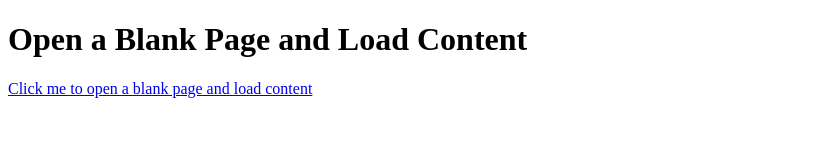
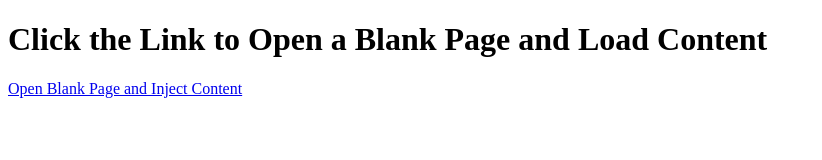
Before and after one commit to lo672/lo6721, a plain HTML site: page lowtaper.html in a window 1280 px wide. Shown: the whole page, without its empty margins (0-822 px from the left). Drawn offline with Linux system fonts and the light colour scheme.

Commit message:
Update lowtaper.html

```diff
--- a/lowtaper.html
+++ b/lowtaper.html
@@ -3,24 +3,27 @@
 <head>
     <meta charset="UTF-8">
     <meta name="viewport" content="width=device-width, initial-scale=1.0">
-    <title>Load Content into Blank Page</title>
+    <title>Inject Content into Blank Page</title>
 </head>
 <body>
-    <h1>Open a Blank Page and Load Content</h1>
-    <p>
-        <a href="about:blank" target="_blank" onclick="openBlankPage()">Click me to open a blank page and load content</a>
-    </p>
+    <h1>Click the Link to Open a Blank Page and Load Content</h1>
+    <p><a href="about:blank" target="_blank" id="open-blank">Open Blank Page and Inject Content</a></p>
 
     <script>
-        function openBlankPage() {
+        document.getElementById('open-blank').addEventListener('click', function(event) {
+            // Prevent the default behavior of the anchor tag (opening about:blank directly)
+            event.preventDefault();
+
             // Open a new blank window/tab
-            var newWindow = window.open('about:blank', '_blank');
+            const newWindow = window.open('about:blank', '_blank');
 
-            // Load content dynamically into the blank page
+            // Write content into the blank page
             newWindow.document.write('<h2>Welcome to the Blank Page!</h2>');
-            newWindow.document.write('<p>This content was added dynamically using JavaScript.</p>');
-            newWindow.document.write('<p>You can add anything here, like <strong>HTML</strong>, <em>CSS</em>, or <u>JavaScript</u>!</p>');
-        }
+            newWindow.document.write('<p>This content is injected without changing the URL.</p>');
+            newWindow.document.write('<p>You can add more content here using JavaScript!</p>');
+
+            // You can add more content dynamically as needed
+        });
     </script>
 </body>
 </html>
```
